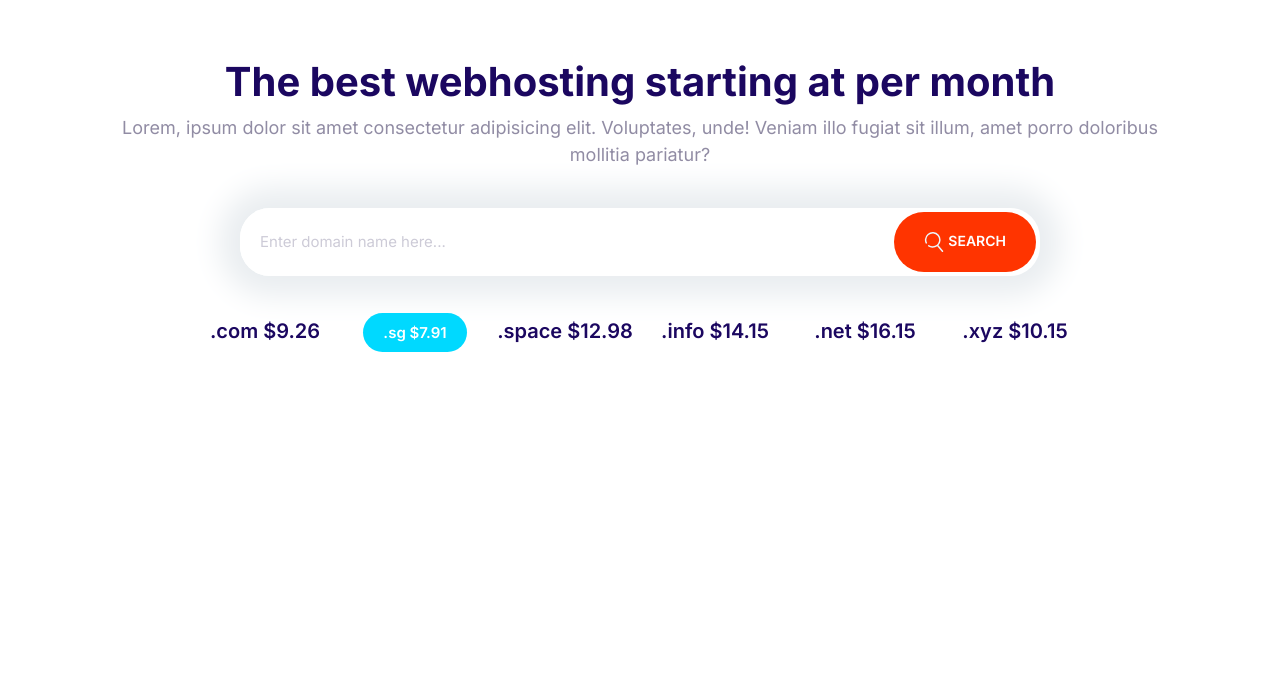
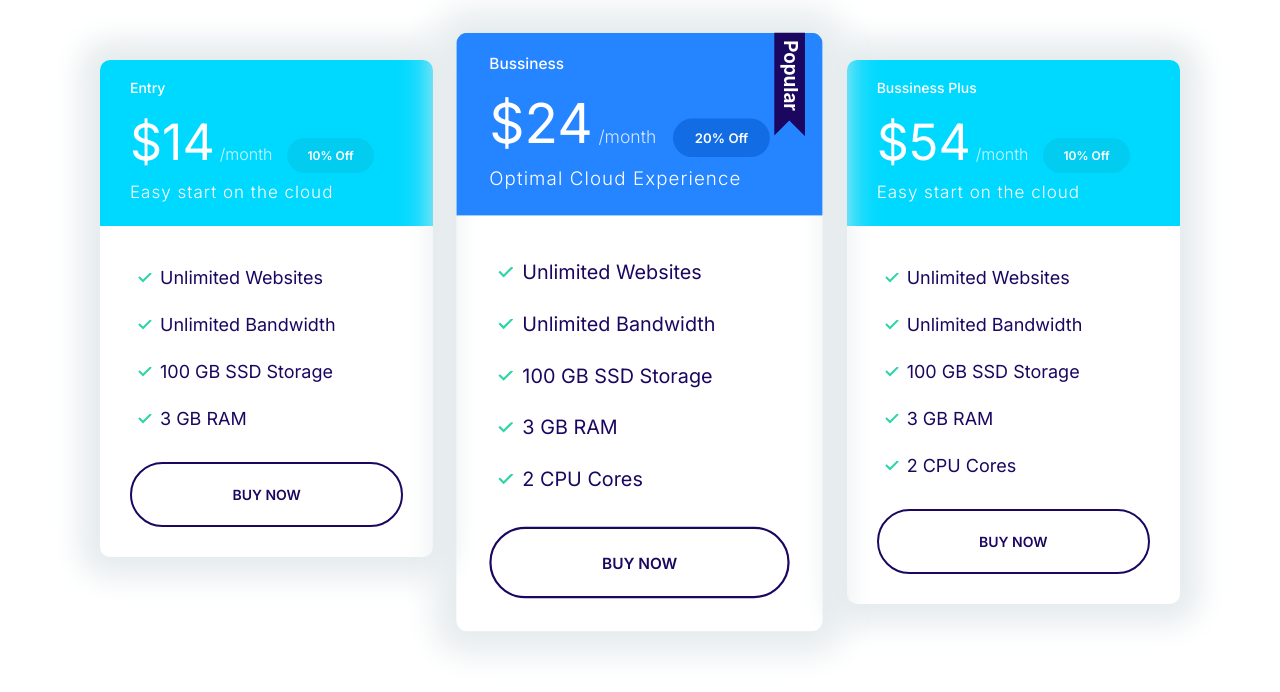
Before and after one commit to AwaisnBhatti/Moshify, a plain HTML site: page index.html in a window 1280 px wide. Drawn offline with Linux system fonts and the light colour scheme.

Commit message:
Building the plans block.

```diff
--- a/css/styles.css
+++ b/css/styles.css
@@ -339,6 +339,10 @@ a {
 
 /* Plans */
 
+.plan {
+  transition: transform 0.2s ease-out;
+}
+
 .plan__name {
   color: #fff;
   font-weight: 500;
@@ -368,6 +372,18 @@ a {
   margin-bottom: 2rem;
 }
 
+.plan:hover {
+  transform: scale(1.05);
+}
+
+.plan--popular {
+  transform: scale(1.1);
+}
+
+.plan--popular:hover {
+  transform: scale(1.15);
+}
+
 .plan--popular .card__title {
   position: relative;
 }
@@ -377,7 +393,7 @@ a {
   width: 40px;
   display: inline-block;
   position: absolute;
-  right: 5%;
+  right: 3%;
   top: -6px;
 }
 
@@ -742,3 +758,14 @@ a {
     grid-template-columns: repeat(auto-fit, minmax(10rem, 1fr));
   }
 }
+
+/* Plans Block */
+
+.block--plans .grid {
+  gap: 8rem 4rem;
+}
+
+.block--plans .card {
+  max-width: 500px;
+  margin: 0 auto;
+}
--- a/index.html
+++ b/index.html
@@ -15,36 +15,71 @@
     <link rel="stylesheet" href="css/styles.css" />
   </head>
   <body>
-    <section class="block container block--domain">
-      <header class="block__header">
-        <h2>The best webhosting starting at per month</h2>
-        <p>
-          Lorem, ipsum dolor sit amet consectetur adipisicing elit. Voluptates,
-          unde! Veniam illo fugiat sit illum, amet porro doloribus mollitia
-          pariatur?
-        </p>
-      </header>
-      <div class="input-group">
-        <input
-          class="input"
-          type="text"
-          placeholder="Enter domain name here..."
-        />
-        <button href="" class="btn btn--accent">
-          <svg class="icon icon--white">
-            <use xlink:href="images/sprite.svg#search"></use>
-          </svg>
-          search
-        </button>
+    <section class="block container block--plans">
+      <div class="grid grid--1x3">
+        <div class="plan">
+          <div class="card card--secondary">
+            <header class="card__title">
+              <h3 class="plan__name">Entry</h3>
+              <span class="plan__price">$14</span>
+              <span class="plan__billing-cycle">/month</span>
+              <span class="badge badge--secondary badge--small">10% Off</span>
+              <span class="plan__description">Easy start on the cloud</span>
+            </header>
+            <div class="card__body">
+              <ul class="list list--tick">
+                <li class="list__item">Unlimited Websites</li>
+                <li class="list__item">Unlimited Bandwidth</li>
+                <li class="list__item">100 GB SSD Storage</li>
+                <li class="list__item">3 GB RAM</li>
+              </ul>
+              <a href="" class="btn btn--block btn--outline">buy now</a>
+            </div>
+          </div>
+        </div>
+        <div class="plan plan--popular">
+          <div class="card card--primary">
+            <header class="card__title">
+              <h3 class="plan__name">Bussiness</h3>
+              <span class="plan__price">$24</span>
+              <span class="plan__billing-cycle">/month</span>
+              <span class="badge badge--primary badge--small">20% Off</span>
+              <span class="plan__description">Optimal Cloud Experience</span>
+            </header>
+            <div class="card__body">
+              <ul class="list list--tick">
+                <li class="list__item">Unlimited Websites</li>
+                <li class="list__item">Unlimited Bandwidth</li>
+                <li class="list__item">100 GB SSD Storage</li>
+                <li class="list__item">3 GB RAM</li>
+                <li class="list__item">2 CPU Cores</li>
+              </ul>
+              <a href="" class="btn btn--block btn--outline">buy now</a>
+            </div>
+          </div>
+        </div>
+        <div class="plan">
+          <div class="card card--secondary">
+            <header class="card__title">
+              <h3 class="plan__name">Bussiness Plus</h3>
+              <span class="plan__price">$54</span>
+              <span class="plan__billing-cycle">/month</span>
+              <span class="badge badge--secondary badge--small">10% Off</span>
+              <span class="plan__description">Easy start on the cloud</span>
+            </header>
+            <div class="card__body">
+              <ul class="list list--tick">
+                <li class="list__item">Unlimited Websites</li>
+                <li class="list__item">Unlimited Bandwidth</li>
+                <li class="list__item">100 GB SSD Storage</li>
+                <li class="list__item">3 GB RAM</li>
+                <li class="list__item">2 CPU Cores</li>
+              </ul>
+              <a href="" class="btn btn--block btn--outline">buy now</a>
+            </div>
+          </div>
+        </div>
       </div>
-      <ul class="list domain__list">
-        <li>.com $9.26</li>
-        <li><span class="badge badge--secondary">.sg $7.91</span></li>
-        <li>.space $12.98</li>
-        <li>.info $14.15</li>
-        <li>.net $16.15</li>
-        <li>.xyz $10.15</li>
-      </ul>
     </section>
     <script src="js/main.js"></script>
   </body>
```
Also changed, not shown: components/plansblock.html (added, +66 -0 lines).
